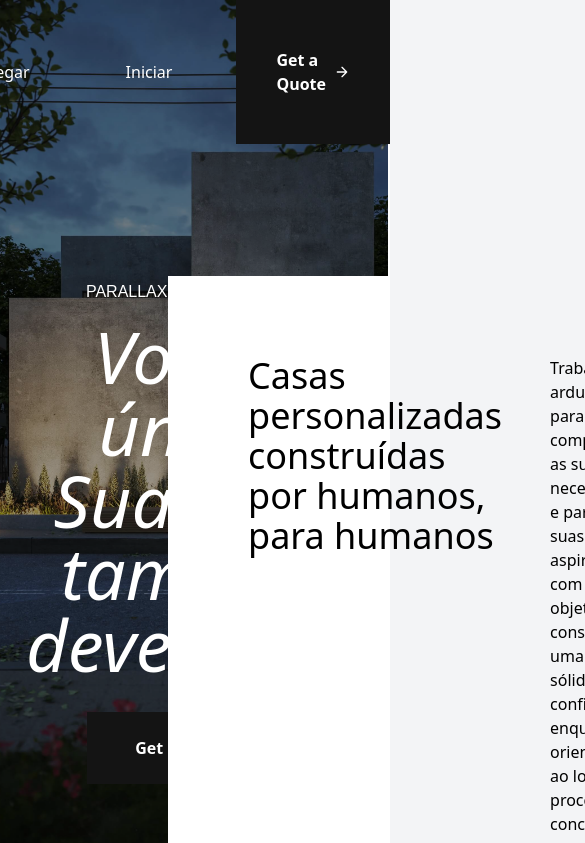
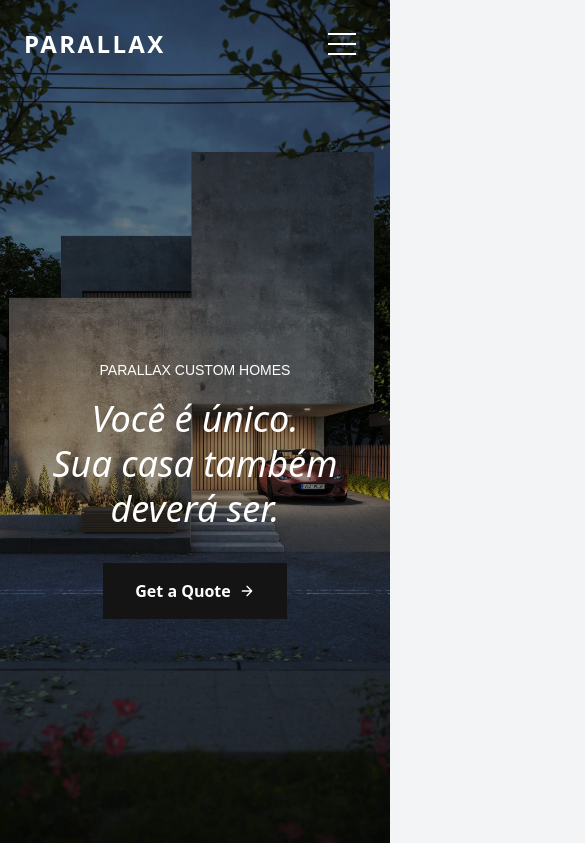
Before and after one commit to ThiagoNogueira2/HomeSystem, a Vue app: page / in a window 390 px wide. Shown: the top 843 px of the page, 585 px wide, since content can reach past the window. Built offline with nearby package versions, Linux system fonts and the light colour scheme.

Commit message:
wip: Implementando responsivo

```diff
--- a/src/App.vue
+++ b/src/App.vue
@@ -1,8 +1,8 @@
 <template>
   <Header />
-  <Experiencia />
+  <!-- <Experiencia />
   <Projetos />
-  <Footer />
+  <Footer />  -->
 </template>
 
 <script setup lang="ts">
--- a/src/modules/Topo/Header.vue
+++ b/src/modules/Topo/Header.vue
@@ -1,5 +1,5 @@
 <template>
-  <header class=" mx-auto relative h-screen w-auto">
+  <header class="mx-auto relative h-screen w-auto">
     <img
       src="@/assets/home.jpg"
       alt="Imagem de fundo"
@@ -7,7 +7,7 @@
     />
     <div class="absolute inset-0 bg-black/40"></div>
 
-    <div class="absolute -bottom-30 left-42 right-0 bg-white p-20 z-10">
+    <div class="absolute -bottom-30 left-42 right-0 bg-white p-20 z-10 max-[1199px]:hidden">
       <div class="mx-auto flex gap-12">
         <div class="flex-1">
           <h2 class="text-4xl text-black">Casas personalizadas<br>construídas por humanos,<br>para humanos</h2>
@@ -19,8 +19,8 @@
     </div>
 
 
-    <nav class="absolute w-full ">
-      <div class="flex  items-center justify-end gap-16  text-white">
+    <nav class="absolute w-full">
+      <div class="flex items-center justify-end gap-16 text-white max-[1199px]:hidden">
         <ul class="flex items-center gap-24">
           <li><a href="#">Home</a></li>
           <li><a href="#">Pressione</a></li>
@@ -37,13 +37,93 @@
           </div>
         </div>
       </div>
+
+      <div :class="['min-[1200px]:hidden transition-all duration-300', isScrolled ? 'bg-black/90 backdrop-blur-lg shadow-xl' : '']">
+        <div class="flex items-center justify-between px-6 md:px-10 py-5">
+          <div class="text-white font-bold text-2xl tracking-widest">PARALLAX</div>
+
+          <button
+            @click="toggleMenu"
+            class="relative z-50 w-12 h-12 flex flex-col items-center justify-center gap-2 focus:outline-none group"
+            aria-label="Menu"
+          >
+            <span :class="[
+              'w-7 h-0.5 bg-white transition-all duration-500 ease-out',
+              menuOpen ? 'rotate-45 translate-y-2.5' : 'group-hover:w-9'
+            ]"></span>
+            <span :class="[
+              'w-7 h-0.5 bg-white transition-all duration-500 ease-out',
+              menuOpen ? 'opacity-0 scale-0' : 'opacity-100 group-hover:w-9'
+            ]"></span>
+            <span :class="[
+              'w-7 h-0.5 bg-white transition-all duration-500 ease-out',
+              menuOpen ? '-rotate-45 -translate-y-2.5' : 'group-hover:w-9'
+            ]"></span>
+          </button>
+        </div>
+      </div>
     </nav>
 
+    <Transition name="menu-overlay">
+      <div
+        v-if="menuOpen"
+        class="min-[1200px]:hidden fixed inset-0 z-40"
+      >
+        <div
+          class="absolute inset-0 bg-gradient-to-br from-black via-neutral-900 to-black backdrop-blur-2xl"
+          @click="closeMenu"
+        ></div>
+
+        <div class="relative h-full flex flex-col items-center justify-center px-8 md:px-16">
+          <div class="absolute top-8 left-8 md:left-16 text-white/20 text-xs tracking-[0.3em] uppercase font-light">
+            Menu
+          </div>
+
+          <ul class="space-y-6 md:space-y-10 text-center mb-16">
+            <li
+              v-for="(item, index) in menuItems"
+              :key="item.name"
+              class="menu-item-animate"
+              :style="{ animationDelay: `${index * 80}ms` }"
+            >
+              <a
+                :href="item.href"
+                class="group relative inline-block text-white text-5xl md:text-6xl lg:text-7xl font-extralight tracking-tight py-3 transition-all duration-500 hover:text-white/70"
+                @click="closeMenu"
+              >
+                <span class="relative z-10">{{ item.name }}</span>
+                <span class="absolute bottom-2 left-0 w-0 h-px bg-white/30 group-hover:w-full transition-all duration-700 ease-out"></span>
+              </a>
+            </li>
+          </ul>
+
+          <div class="menu-item-animate" style="animation-delay: 320ms">
+            <a
+              href="#"
+              class="group relative px-14 py-6 bg-white text-black flex items-center gap-4 font-bold text-base tracking-wider overflow-hidden transition-all duration-500 hover:scale-105 hover:shadow-2xl hover:shadow-white/10"
+              @click="closeMenu"
+            >
+              <span class="absolute inset-0 bg-gradient-to-r from-transparent via-white/20 to-transparent -translate-x-full group-hover:translate-x-full transition-transform duration-1000"></span>
+              <span class="relative z-10">Get a Quote</span>
+              <Svg class="relative z-10 text-black group-hover:translate-x-2 transition-transform duration-500" />
+            </a>
+          </div>
+
+          <div class="absolute bottom-8 text-white/30 text-xs tracking-[0.25em] font-light menu-item-animate" style="animation-delay: 400ms">
+            CUSTOM HOMES · BUILT WITH PASSION
+          </div>
+
+          <div class="absolute top-1/3 -left-20 w-64 h-64 bg-white/5 rounded-full blur-[100px] pointer-events-none"></div>
+          <div class="absolute bottom-1/4 -right-20 w-80 h-80 bg-white/5 rounded-full blur-[120px] pointer-events-none"></div>
+        </div>
+      </div>
+    </Transition>
+
     <div class="absolute inset-0 flex justify-center text-center pt-70">
-        <div>
-            <p class="text-base text-white mb-4 font-public-sans">PARALLAX CUSTOM HOMES</p>
-            <h1 class="text-7xl text-white italic mb-8">Você é único. <br>Sua casa também deverá ser.</h1>
-            <a href="#" class="bg-[#141414] px-12 py-6 text-white  items-center gap-2 inline-flex font-bold">
+        <div class="max-[1199px]:pt-0 max-[1199px]:mt-20">
+            <p class="text-base text-white mb-4 font-public-sans max-[1199px]:text-sm">PARALLAX CUSTOM HOMES</p>
+            <h1 class="text-7xl text-white italic mb-8 max-[1199px]:text-4xl md:max-[1199px]:text-5xl lg:max-[1199px]:text-6xl max-[1199px]:leading-tight max-[1199px]:px-6">Você é único. <br>Sua casa também deverá ser.</h1>
+            <a href="#" class="bg-[#141414] px-12 py-6 text-white items-center gap-2 inline-flex font-bold max-[1199px]:px-8 max-[1199px]:py-4">
                 Get a Quote
                 <Svg />
             </a>
@@ -54,6 +134,78 @@
 </template>
 
 <script setup lang="ts">
+import { ref, onMounted, onUnmounted } from 'vue'
 import Svg from './Svg.vue'
 
+const menuOpen = ref(false)
+const isScrolled = ref(false)
+
+const menuItems = [
+  { name: 'Home', href: '#' },
+  { name: 'Pressione', href: '#' },
+  { name: 'Navegar', href: '#' },
+  { name: 'Iniciar', href: '#' }
+]
+
+const toggleMenu = () => {
+  menuOpen.value = !menuOpen.value
+  document.body.style.overflow = menuOpen.value ? 'hidden' : ''
+}
+
+const closeMenu = () => {
+  menuOpen.value = false
+  document.body.style.overflow = ''
+}
+
+const handleScroll = () => {
+  isScrolled.value = window.scrollY > 50
+}
+
+onMounted(() => {
+  window.addEventListener('scroll', handleScroll)
+})
+
+onUnmounted(() => {
+  window.removeEventListener('scroll', handleScroll)
+  document.body.style.overflow = ''
+})
 </script>
+
+<style scoped>
+.menu-overlay-enter-active {
+  transition: all 0.6s cubic-bezier(0.25, 0.46, 0.45, 0.94);
+}
+
+.menu-overlay-leave-active {
+  transition: all 0.4s cubic-bezier(0.55, 0.085, 0.68, 0.53);
+}
+
+.menu-overlay-enter-from,
+.menu-overlay-leave-to {
+  opacity: 0;
+}
+
+.menu-overlay-enter-from .relative {
+  transform: scale(1.1);
+}
+
+.menu-overlay-leave-to .relative {
+  transform: scale(0.95);
+}
+
+@keyframes menu-item-in {
+  from {
+    opacity: 0;
+    transform: translateY(60px);
+  }
+  to {
+    opacity: 1;
+    transform: translateY(0);
+  }
+}
+
+.menu-item-animate {
+  opacity: 0;
+  animation: menu-item-in 0.9s cubic-bezier(0.16, 1, 0.3, 1) forwards;
+}
+</style>
```
